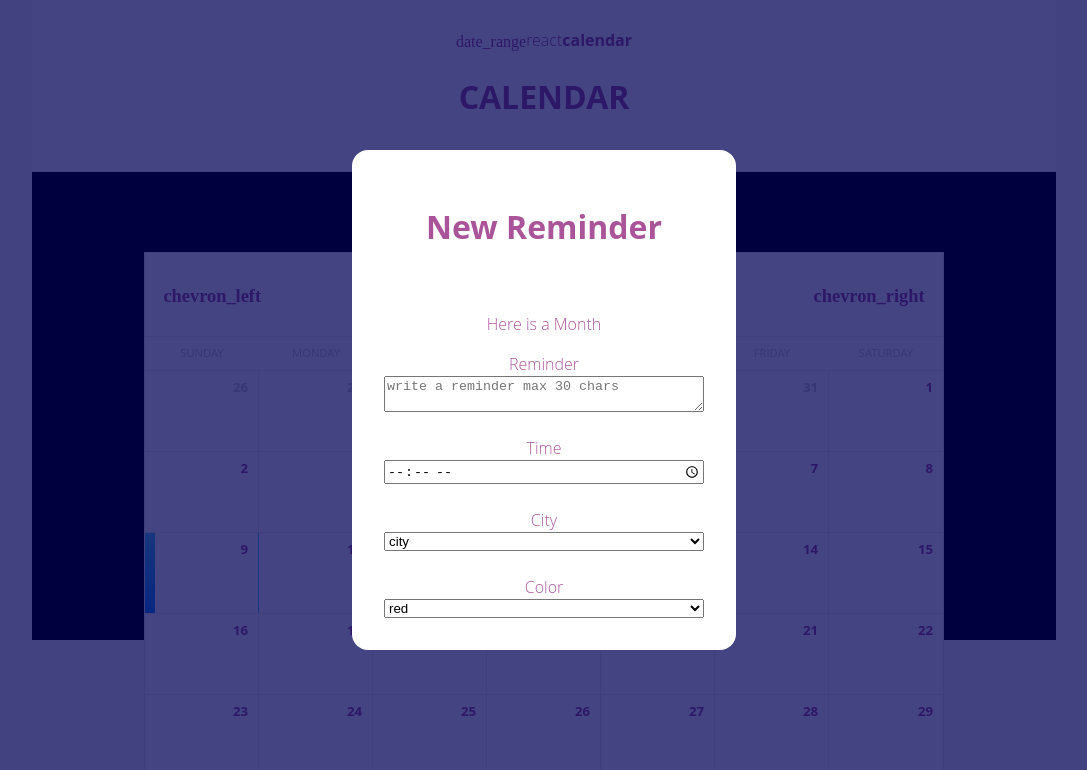
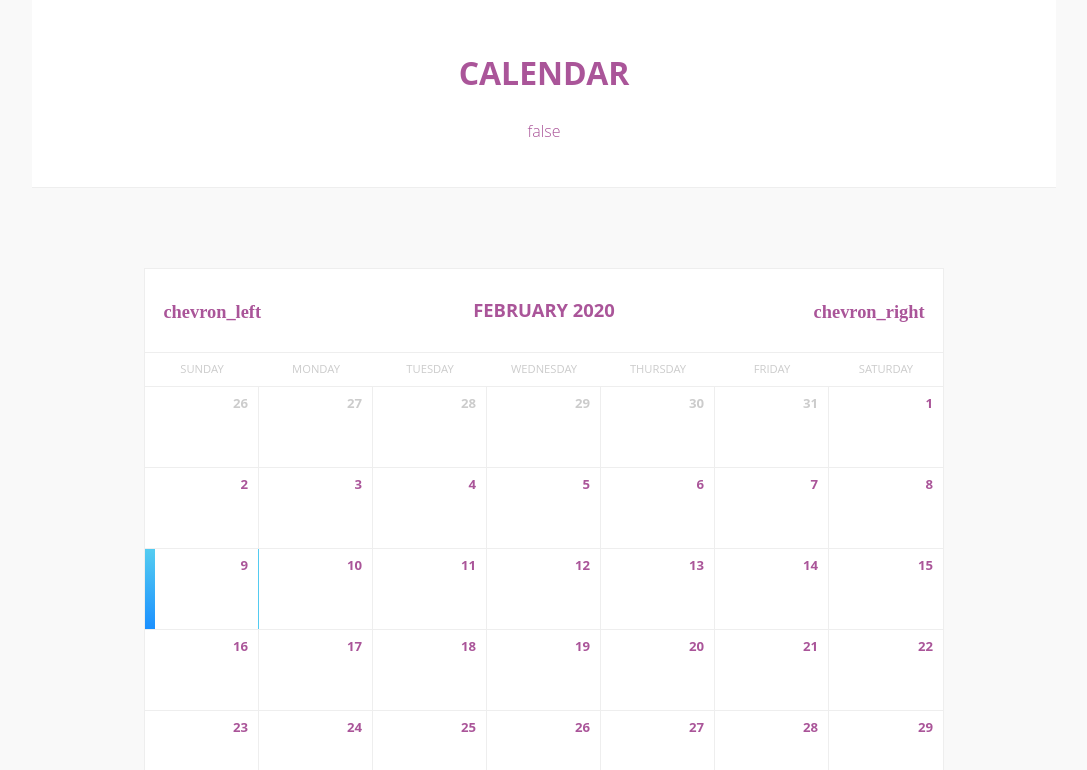
Before and after one commit to cuauhtlahuac/calendar, a React (Create React App) app in the folder calendar/: page / in a window 1280 px wide. Shown: the top 770 px of the page, without its empty margins (96-1183 px from the left). Built offline with nearby package versions, Linux system fonts and the light colour scheme.

Commit message:
advances in modals

```diff
--- a/calendar/src/App.css
+++ b/calendar/src/App.css
@@ -1,6 +1,5 @@
 .App {
   text-align: center;
-  background: black;
   margin: 0 auto;
   height: 80vh;
   width: 80vw;
--- a/calendar/src/App.js
+++ b/calendar/src/App.js
@@ -1,23 +1,52 @@
-import React from 'react';
+import React, { useState, useEffect } from 'react';
 import './App.css';
+import CalendarContext from './context/CalendarContext';
 import Calendar from './components/calendar/Calendar';
 import Reminder from './components/reminder/Reminder';
+import Reminders from './components/reminders/Reminders';
 
 function App() {
+	const [ reminders, setReminders ] = useState([ {} ]);
+	const [ showReminderModal, setReminderModal ] = useState(false);
+	const [ showRemindersModal, setRemindersModal ] = useState(false);
+	useEffect(
+		() => {
+			return () => {};
+		},
+		[ reminders ]
+	);
+	const addReminderToCalendar = (reminder) => {
+		console.log('add reminder' + reminder);
+		reminder = {};
+	};
+	const deleteReminderToCalendar = (reminderId) => {
+		console.log('delete reminder ' + reminderId);
+	};
+	const showReminder = (show) => {
+		setReminderModal(show);
+	};
+	const showReminders = (show) => {
+		setRemindersModal(show);
+	};
+	// const { showReminderModal } = state;
 	return (
 		<div className="App">
+			<CalendarContext.Provider
+				value={{
+					addReminderToCalendar,
+					deleteReminderToCalendar,
+					showReminder,
+					showReminders,
+				}}
+			>
 				<header>
-				<span className="icon">date_range</span>
-				<span>
-					react<b>calendar</b>
-				</span>
-
 					<h1>CALENDAR</h1>
+					<p> {JSON.stringify(showReminderModal)} </p>
 				</header>
 				<main>
 					<div
 						style={{
-						display: 'flex',
+							display: showReminderModal ? 'flex' : 'none',
 							position: 'absolute',
 							zIndex: 1,
 							width: '100vw',
@@ -25,14 +54,32 @@ function App() {
 							background: '#005b',
 							top: 0,
 							left: 0,
-						alignItems: "center",
-						justifyContent: "center"
+							alignItems: 'center',
+							justifyContent: 'center'
 						}}
 					>
 						<Reminder />
 					</div>
+					<div
+						style={{
+							display: showRemindersModal ? 'flex' : 'none',
+							position: 'absolute',
+							zIndex: 1,
+							width: '100vw',
+							height: '100vh',
+							background: '#005b',
+							top: 0,
+							left: 0,
+							alignItems: 'center',
+							justifyContent: 'center'
+						}}
+					>
+						<Reminders />
+					</div>
+
 					<Calendar />
 				</main>
+			</CalendarContext.Provider>
 		</div>
 	);
 }
--- a/calendar/src/components/calendar/Calendar.jsx
+++ b/calendar/src/components/calendar/Calendar.jsx
@@ -1,5 +1,6 @@
 import React, { useState } from 'react';
 import '../../App.css';
+import CalendarContext from '../../context/CalendarContext';
 import {
 	format,
 	startOfWeek,
@@ -18,7 +19,7 @@ import PropTypes from 'prop-types';
 const Calendar = (props) => {
 	const [ date, setDate ] = useState(new Date());
 
-	function renderHeader() {
+	function renderHeader(context) {
 		const dateFormat = 'MMMM yyyy';
 		return (
 			<div className="header row flex-middle">
@@ -35,9 +36,9 @@ const Calendar = (props) => {
 				</div>
 			</div>
 		);
-    }
+	}
 
-	function renderDays() {
+	function renderDays(context) {
 		const dateFormat = 'EEEE';
 		const days = [];
 		let startDate = startOfWeek(date);
@@ -51,7 +52,7 @@ const Calendar = (props) => {
 		return <div className="days row">{days}</div>;
 	}
 
-	function renderCells() {
+	function renderCells(context) {
 		const monthStart = startOfMonth(date);
 		const monthEnd = endOfMonth(monthStart);
 		const startDate = startOfWeek(monthStart);
@@ -71,7 +72,7 @@ const Calendar = (props) => {
 							? 'disabled'
 							: isSameDay(day, date) ? 'selected' : ''}`}
 						key={day}
-						onClick={() => onDateClick(cloneDay)}
+						onClick={() => onDateClick(cloneDay, context)}
 					>
 						<span className="number">{formattedDate}</span>
 					</div>
@@ -87,11 +88,9 @@ const Calendar = (props) => {
 		}
 		return <div className="body">{rows}</div>;
 	}
-
-	const onDateClick = (day) => {
-		console.log({ day });
+	const onDateClick = (day, context) => {
+		context.showReminders(true);
 	};
-
 	const nextMonth = () => {
 		//Set the next month
 		setDate(addMonths(date, 1));
@@ -102,11 +101,19 @@ const Calendar = (props) => {
 		setDate(subMonths(date, 1));
 	};
 	return (
-		<div className="calendar">
-			<div>{renderHeader()}</div>
-			<div>{renderDays()}</div>
-			<div>{renderCells()}</div>
-		</div>
+		<CalendarContext.Consumer>
+			{(context) => {
+				return (
+					<div className="calendar">
+						{context.showReminderModal ? <h1>Show</h1> : null}
+						<div>{renderHeader(context)}</div>
+						<div>{renderDays(context)}</div>
+
+						<div>{renderCells(context)}</div>
+					</div>
+				);
+			}}
+		</CalendarContext.Consumer>
 	);
 };
 
--- a/calendar/src/components/reminder/Reminder.js
+++ b/calendar/src/components/reminder/Reminder.js
@@ -1,7 +1,10 @@
 import React from 'react';
 import PropTypes from 'prop-types';
-
+import CalendarContext from '../../context/CalendarContext';
 const Reminder = (props) => {
+	return (
+		<CalendarContext.Consumer>
+			{(context) => {
 				return (
 					<div style={{ flex: 1 }}>
 						<div
@@ -19,7 +22,7 @@ const Reminder = (props) => {
 							{/*
 				// TODO: Show the month of the year
 				 */}
-				 <br/>
+							<br />
 							<p>Here is a Month</p>
 							<label>Reminder</label>
 							<textarea type="text-area" placeholder="write a reminder max 30 chars" maxLength={30} />
@@ -45,10 +48,28 @@ const Reminder = (props) => {
  				*/}
 							<label>Color</label>
 							<select name="color">
-					<option>red</option> <div style={{ backgroundColor: 'red', width: '10px', height: '10px' }} />
+								<option>red</option>{' '}
+								<div style={{ backgroundColor: 'red', width: '10px', height: '10px' }} />
 							</select>
 						</div>
+						<button
+							onClick={() => {
+								context.showReminder(false);
+							}}
+						>
+							cancel
+						</button>
+						<button
+							onClick={() => {
+								context.showReminder(false);
+							}}
+						>
+							create
+						</button>
 					</div>
+				);
+			}}
+		</CalendarContext.Consumer>
 	);
 };
 
--- /dev/null
+++ b/calendar/src/components/reminders/Reminders.js
@@ -0,0 +1,47 @@
+import React from 'react';
+import PropTypes from 'prop-types';
+import CalendarContext from '../../context/CalendarContext';
+const Reminders = (props) => {
+	return (
+		<CalendarContext.Consumer>
+			{(context) => (
+				<div style={{ width: '10rem', height: 'auto' }}>
+					<button
+						onClick={() => {
+							context.showReminders(false);
+						}}
+					>
+						close
+					</button>
+					<button
+						onClick={() => {
+							context.showReminders(false);
+							context.showReminder(true);
+						}}
+					>
+						new reminder
+					</button>
+					<div style={{ flex: 1 }}>
+						<div
+							style={{
+								display: 'flex',
+								flexDirection: 'column',
+								// maxWidth: '30%',
+								background: 'white',
+								padding: '2rem',
+								margin: '0 auto',
+								borderRadius: '1rem'
+							}}
+						>
+							{JSON.stringify(context)}
+						</div>
+					</div>
+				</div>
+			)}
+		</CalendarContext.Consumer>
+	);
+};
+
+Reminders.propTypes = {};
+
+export default Reminders;
--- a/calendar/src/context/CalendarContext.js
+++ b/calendar/src/context/CalendarContext.js
@@ -0,0 +1,22 @@
+import React from 'react';
+
+export default React.createContext({
+	showRemindersModal: false,
+	showReminderModal: false,
+	reminders: [
+		{
+			id: 0,
+			date: '5 feb',
+			time: '19:00',
+			description: 'This is a description',
+			color: 'red',
+			city: 'CDMX'
+		}
+	],
+	addReminderToCalendar: (reminder) => {},
+	deleteReminderToCalendar: (reminderId) => {},
+	showReminder: (show) => {},
+	hideReminder: (hide) => {},
+	showReminders: (show) => {},
+	hideReminders: (hide) => {}
+});
```
Lines whose indentation alone changed are shown as unchanged.
